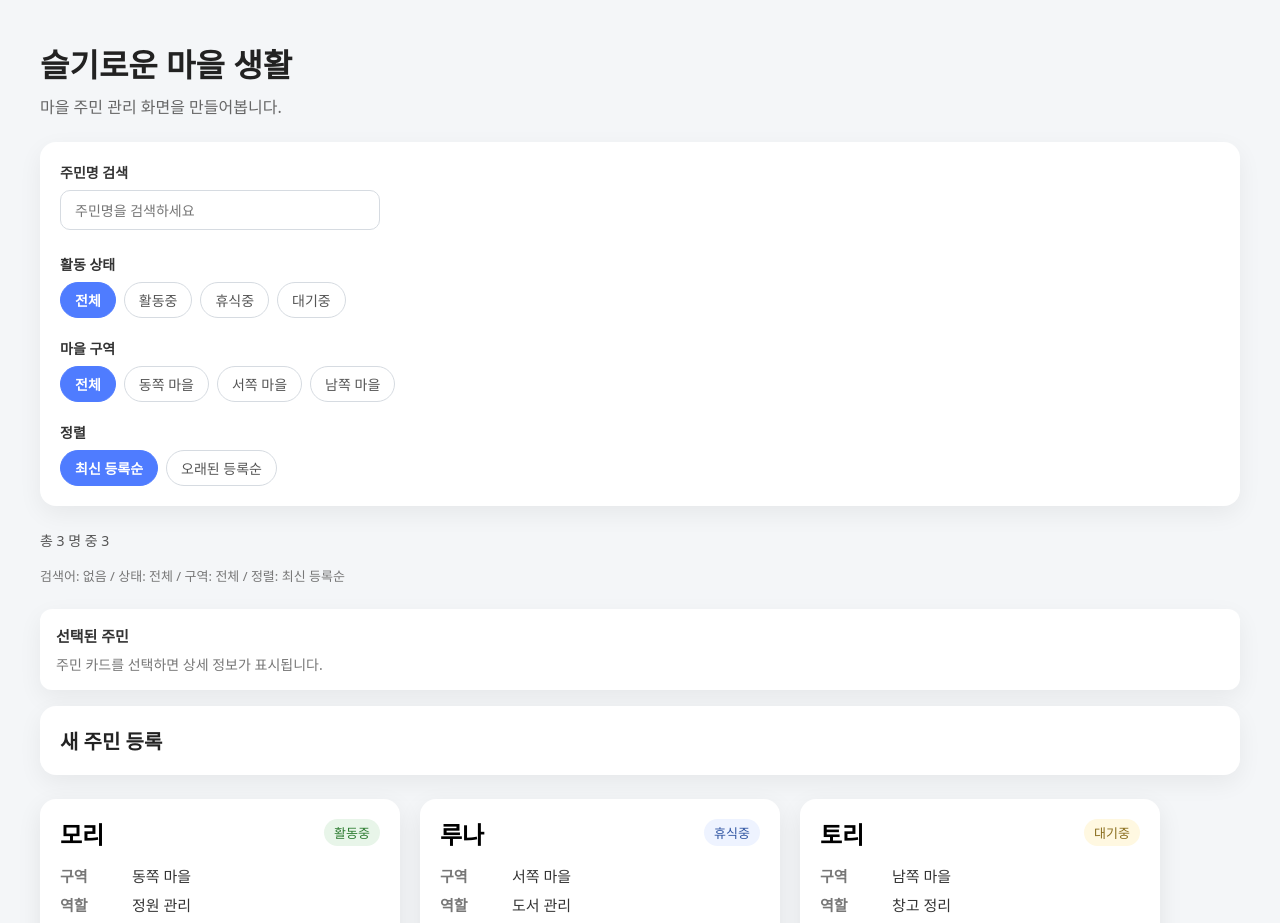
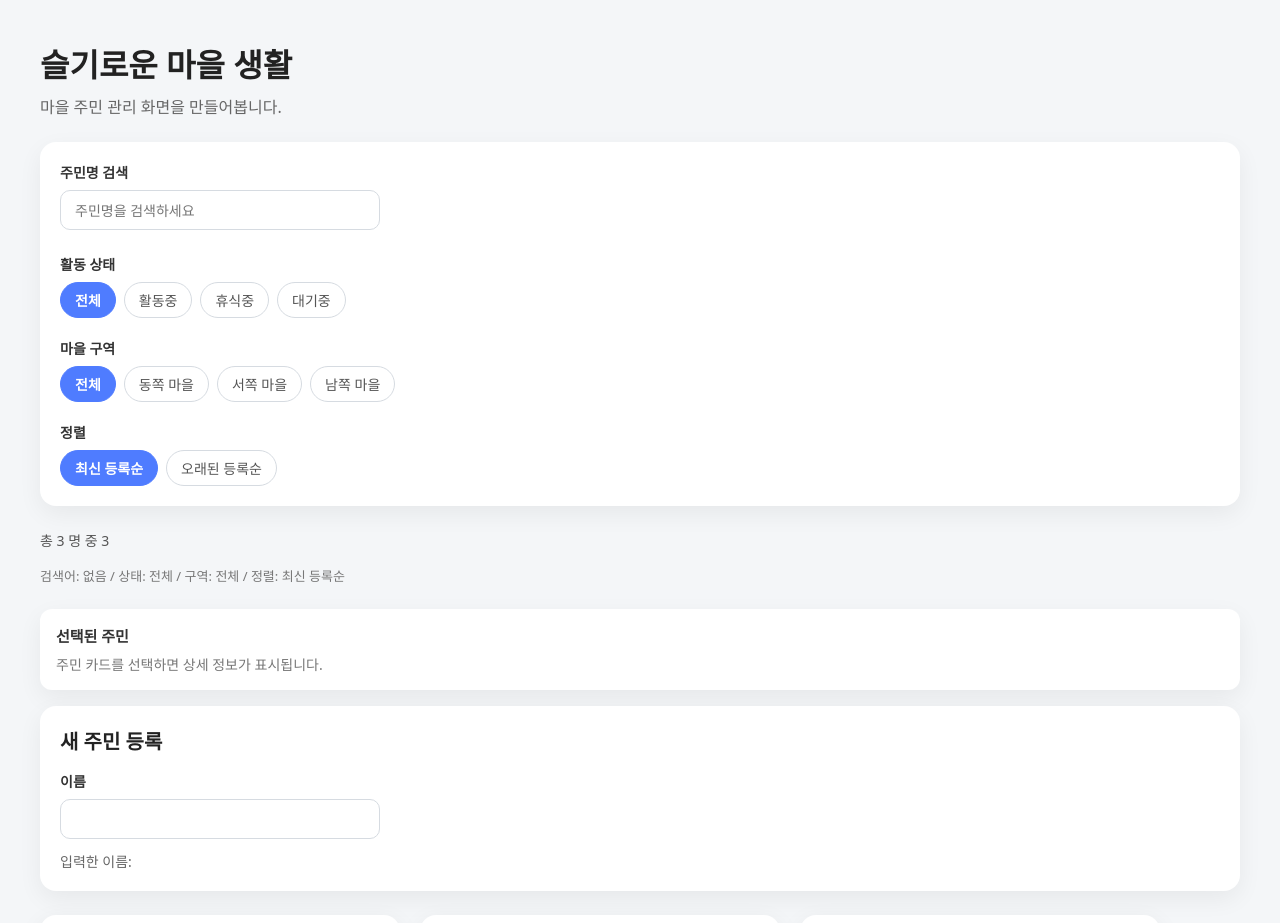
Before and after one commit to JEON-DONG-HEE/wise-village-life, a React (Vite) app: page / in a window 1280 px wide. Shown: the top 923 px of the page. Built offline with nearby package versions, Linux system fonts and the light colour scheme.

Commit message:
입력 최초 필트 한개

```diff
--- a/src/App.tsx
+++ b/src/App.tsx
@@ -7,6 +7,7 @@ import EmptyMessage from "./components/EmptyMessage";
 import ResidentList from "./components/ResidentList";
 import FilterSummary from "./components/FilterSummary";
 import SeletedResidentPanel from "./components/SeletedResidentPanel";
+import ResidentForm from "./components/ResidentForm";
 
 import { residents } from "./data/residents";
 import type { AreaFilterType, FilterStatus, SortOrder } from "./types/resident";
@@ -109,9 +110,7 @@ function App() {
         onClearSelectedResident={handleClearSelectedResident}
       />
 
-      <div className="resident-form">
-        <h2>새 주민 등록</h2>
-      </div>
+      <ResidentForm />
 
       {sortedResidents.length > 0 ? (
         <ResidentList
--- /dev/null
+++ b/src/components/ResidentForm.tsx
@@ -0,0 +1,25 @@
+import { useState } from "react";
+
+function ResidentForm() {
+  const [name, setName] = useState("");
+
+  return (
+    <div className="resident-form">
+      <h2>새 주민 등록</h2>
+
+      <div className="resident-form__field">
+        <label htmlFor="resident-name">이름</label>
+        <input
+          id="resident-name"
+          type="text"
+          value={name}
+          onChange={(event) => setName(event.target.value)}
+        />
+      </div>
+
+      <p className="resident-form__preview">입력한 이름: {name}</p>
+    </div>
+  );
+}
+
+export default ResidentForm;
--- a/src/styles/App.scss
+++ b/src/styles/App.scss
@@ -347,4 +347,37 @@
   h2 {
     font-size: 20px;
   }
+
+  &__field {
+    display: flex;
+    flex-direction: column;
+    gap: 8px;
+    margin-top: 16px;
+
+    label {
+      color: #333;
+      font-size: 14px;
+      font-weight: 600;
+    }
+
+    input {
+      width: 320px;
+      height: 40px;
+      padding: 0 14px;
+      border: 1px solid #d6dbe1;
+      border-radius: 10px;
+      font-size: 14px;
+
+      &:focus {
+        border-color: #4f7cff;
+        outline: none;
+      }
+    }
+  }
+
+  &__preview {
+    margin-top: 12px;
+    color: #666;
+    font-size: 14px;
+  }
 }
```
